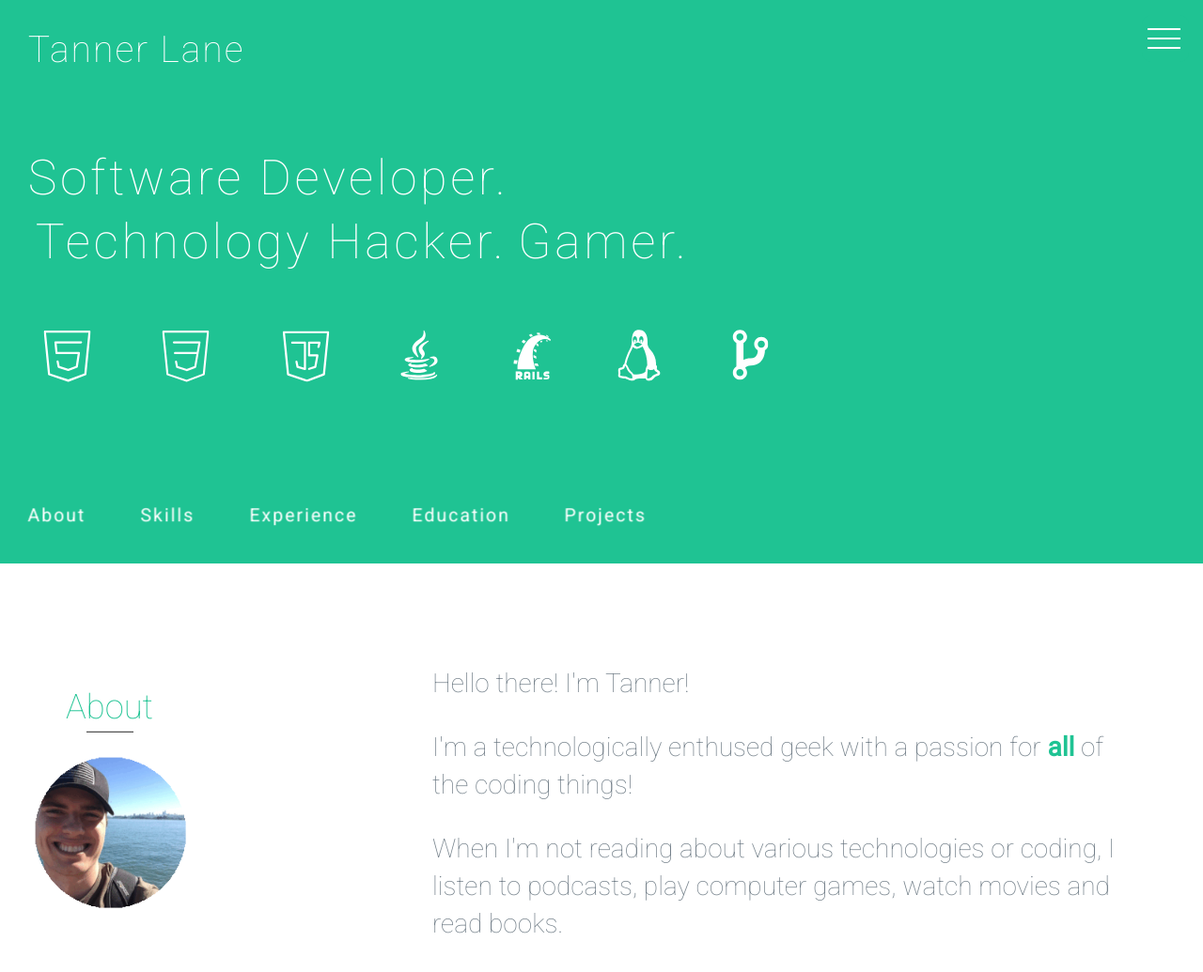
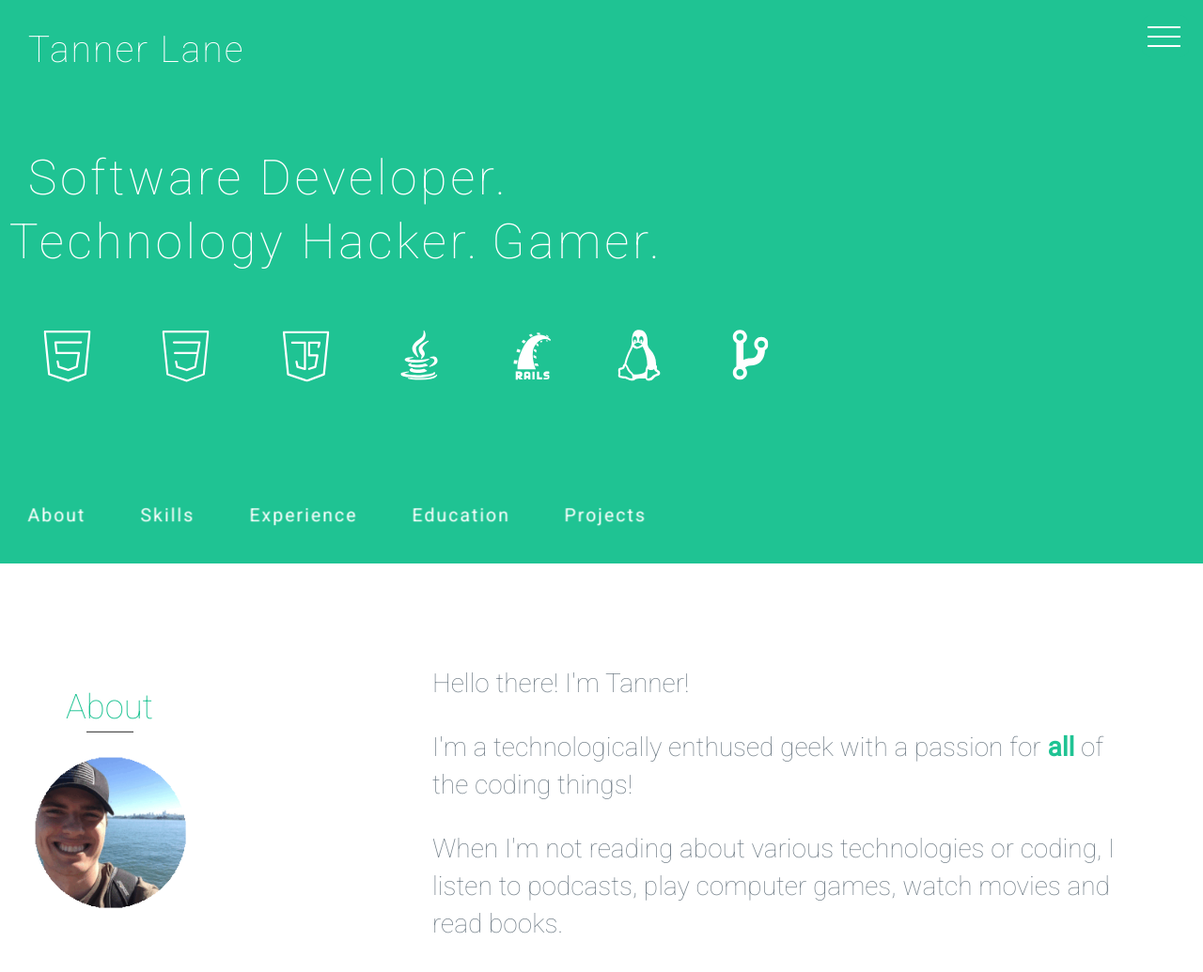
Before and after one commit to tal763/tal763.github.io, a website: page index.html in a window 1280 px wide. Shown: the top 1035 px of the page at 94% size. Drawn offline with nearby package versions, Linux system fonts and the light colour scheme; a web font is replaced by a local one.

Commit message:
aligned subtitle list, fix to submenu button

```diff
--- a/scss/styles.scss
+++ b/scss/styles.scss
@@ -307,7 +307,7 @@ ul#menu-list li a {
      top: 2vh;
      right: 15px;
      width: 50px;
-     height: 50px;
+     height: 45px;
      box-sizing: border-box;
      cursor: pointer;
      animation: colorchange 50s;
@@ -324,13 +324,13 @@ ul#menu-list li a {
 }
 
 .sidebarBtn span {
-     margin: 0 auto;
      display: block;
+     margin: auto;
      width: 35px;
-     height: 2px;
+     height: 1px;
      background: #fff;
      position: absolute;
-     top: 24px;
+     top: 22px;
      transition: 0.6s;
      height: 2px;
 }
@@ -722,7 +722,7 @@ footer p {
 }
 
 #subtitle-list li {
-     transform: translate(-4vh,-1vh);
+     transform: translate(-7.5vh,-1vh);
      display: inline-block;
 }
 
```
Also changed, not shown: css/styles.css.
